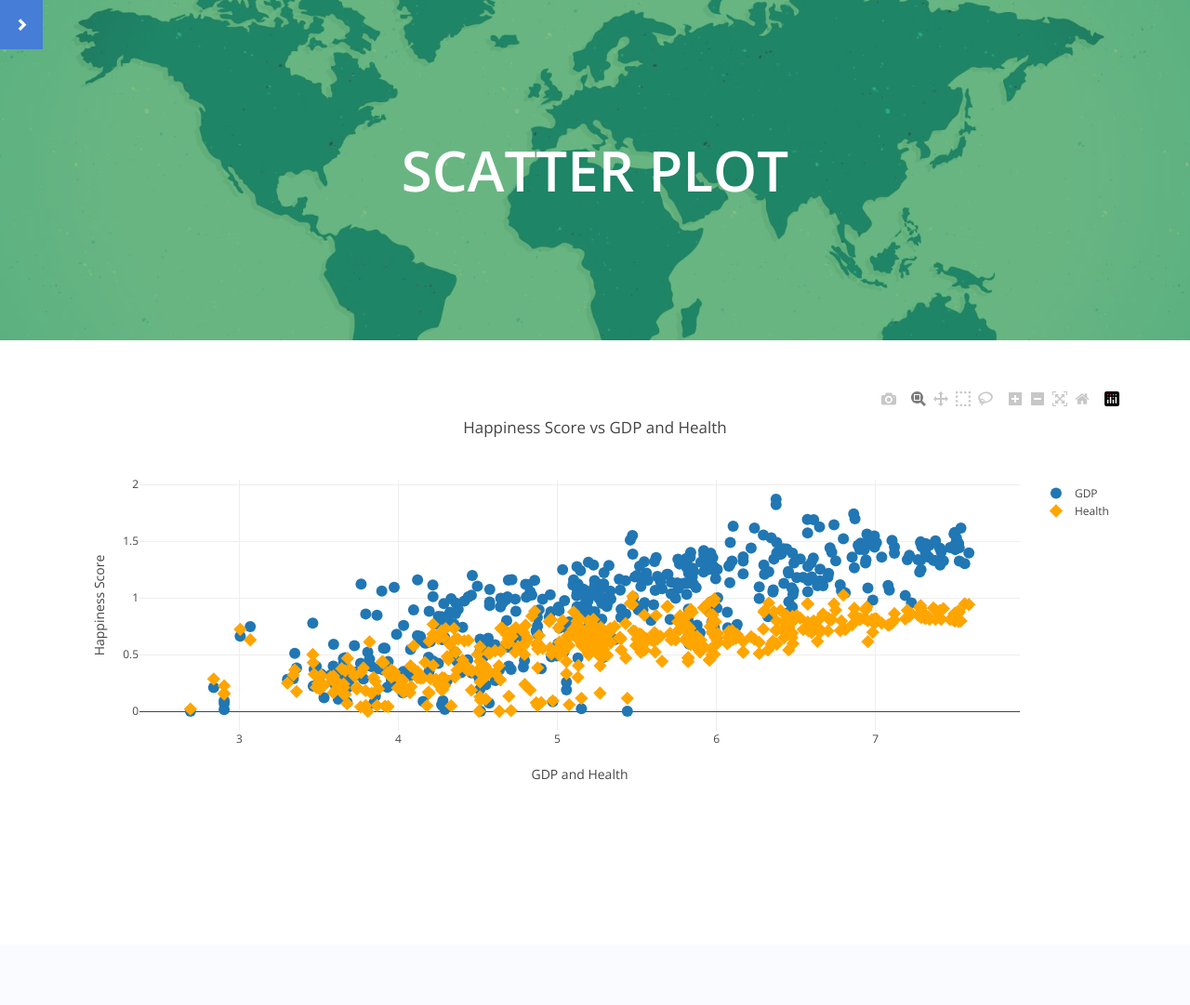
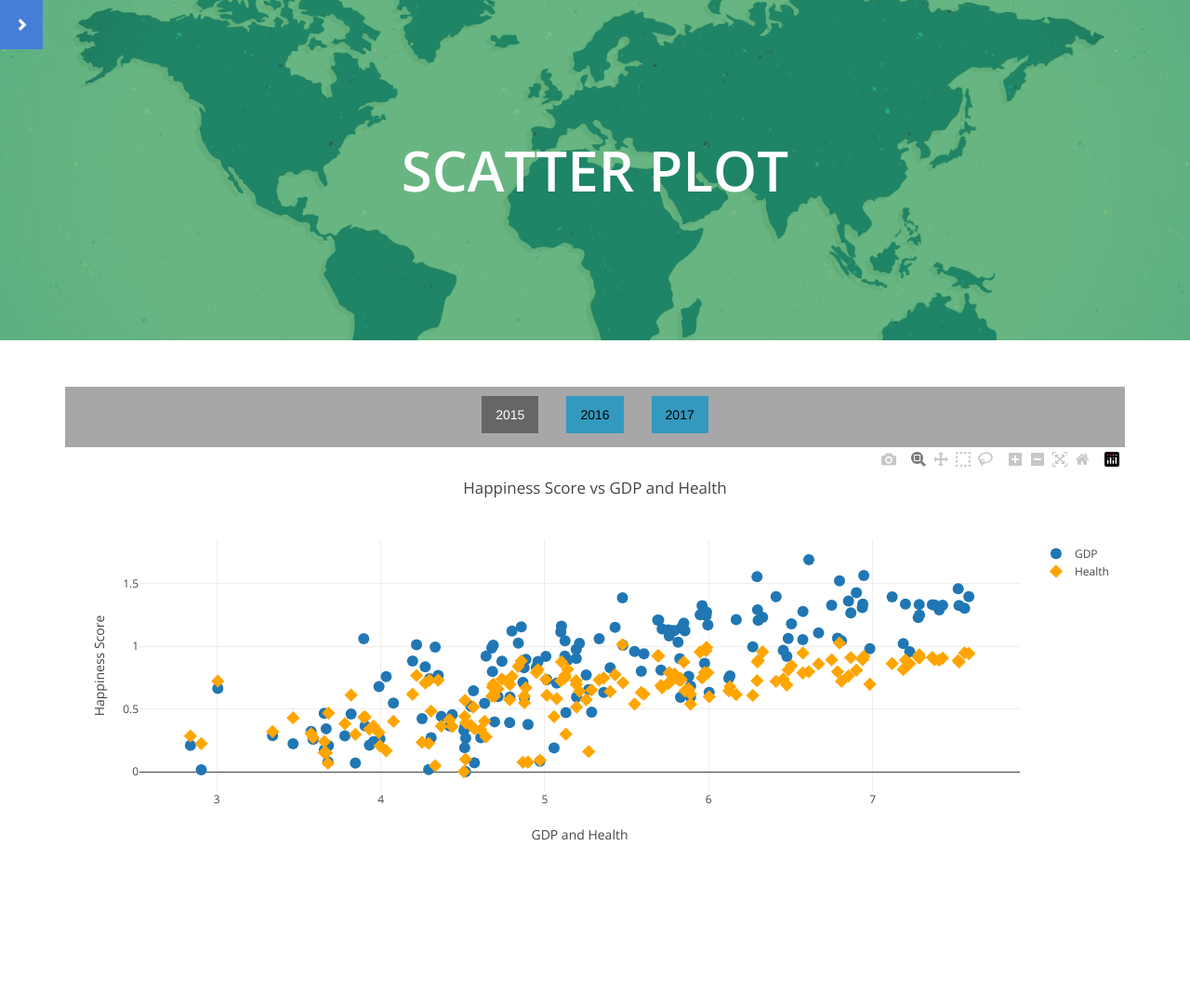
Before and after one commit to femiode01/The_winners, a Flask app: page /scatter in a window 1280 px wide. Shown: the whole page at 93% size. Before the commit the page ends 839 px from the top, so only its background shows below. Run offline with Flask 2, Linux system fonts and the light colour scheme; data comes from the database, SQL or seed files in the repository; some libraries are stand-ins or nearby versions.

Commit message:
add date filter for scatter plot

```diff
--- a/app/app.py
+++ b/app/app.py
@@ -60,12 +60,12 @@ def world():
 
     return render_template("world.html")
 
-@app.route("/api/scatter")
-def apiScatter():
-	sql = "SELECT * FROM happiness_master"
+@app.route("/api/scatter/<dt>")
+def apiScatter(dt):
+	sql = "SELECT * FROM happiness_master WHERE happiness_year = '"+dt+"'"
 	cursor.execute(sql)
 	results = cursor.fetchall()
-	print(results)
+
 	return jsonify(results)
 
 @app.route("/api/charts")
--- a/app/static/css/style.css
+++ b/app/static/css/style.css
@@ -138,3 +138,45 @@ section.main{
 	color: #fff;
 	padding-right: 15px;
 }
+
+/** SCATTER **/
+.dateSwitch{
+	width: 100%;
+	background-color: rgba(130,130,130, .7);
+	text-align: center;
+}
+.dateSwitch ul{
+	display: inline-block;
+	width: auto;
+	margin: 0;
+	padding: 10px 15px;
+	list-style-type: none;
+}
+
+.dateSwitch ul li{
+	float: left;
+	padding-left: 30px;
+}
+.dateSwitch ul li:first-child{
+	padding-left: 0px;
+}
+.dateSwitch ul:last-child:after{
+	display: block;
+	content: '';
+	clear:both;
+}
+.dateSwitch ul li a{
+	display: block;
+	padding: 10px 15px;
+	background-color: #3399be;
+	color: #000;
+	transition: all ease-in-out .3s;
+	text-decoration: none;
+}
+
+.dateSwitch ul li a:hover, .dateSwitch ul li a.active{
+	background-color: #666;
+	color: #fff;
+	text-decoration: none;
+	transition: all ease-in-out .3s;
+}
--- a/app/static/js/scatter.js
+++ b/app/static/js/scatter.js
@@ -1,6 +1,8 @@
 jQuery(document).ready( function(){
+	var url = "/api/scatter/";
 
 	function createChart(ds){
+		$("#plot").addClass('hide animated fadeIn');
 		var trace1 = {
     	x : ds.map( x => x.Happiness_score),
 	    y : ds.map( x => x.Economy),
@@ -43,9 +45,36 @@ jQuery(document).ready( function(){
 			Plotly.newPlot("plot", data, layout, {responsive: true});
 		}, 600);
 	}
-	var url = "/api/scatter";
-	$("#plot").addClass('hide animated fadeInDown');
-	d3.json(url).then(function(data) {
-		createChart(data);
+
+
+	function getData(year,start){
+		var u = url + year;
+		d3.json(u).then(function(data) {
+			if(start){
+				createChart(data);
+			}else{
+				$("#plot").html('');
+				createChart(data);
+			}
+		});
+	}
+
+	function init(){
+		getData(2015,true);
+	}
+
+	$(".dateSwitch ul li a").click( function(a){
+		a.preventDefault();
+		var dt='';
+		if(!($(this).hasClass('active')) ){
+			dt=$(this).data('dt');
+			$(".dateSwitch ul li a").removeClass('active');
+			$(this).addClass('active');
+			getData(dt);
+		}else{
+			console.log('not active');
+		}
 	});
+
+	init();
 });
--- a/app/templates/scatter.html
+++ b/app/templates/scatter.html
@@ -42,6 +42,13 @@
         <div class="col-md-12">
           <div class="chartContainer infoPage">
             <section>
+              <div class="dateSwitch animated fadeInDown">
+                <ul>
+                  <li><a href="#" data-dt="2015" class="active">2015</a></li>
+                  <li><a href="#" data-dt="2016">2016</a></li>
+                  <li><a href="#" data-dt="2017">2017</a></li>
+                </ul>
+              </div>
               <div id="plot">
 
               </div>
```
